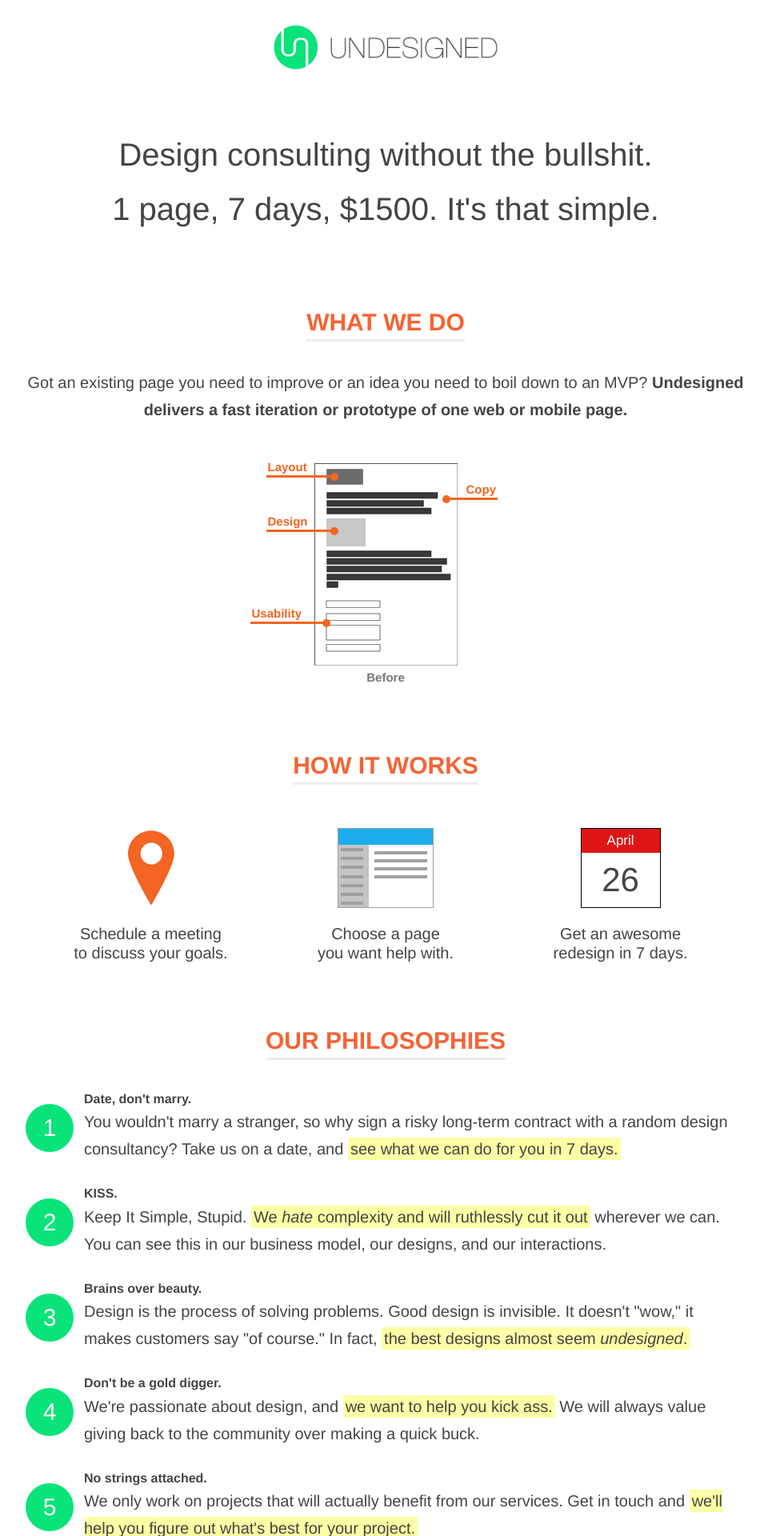
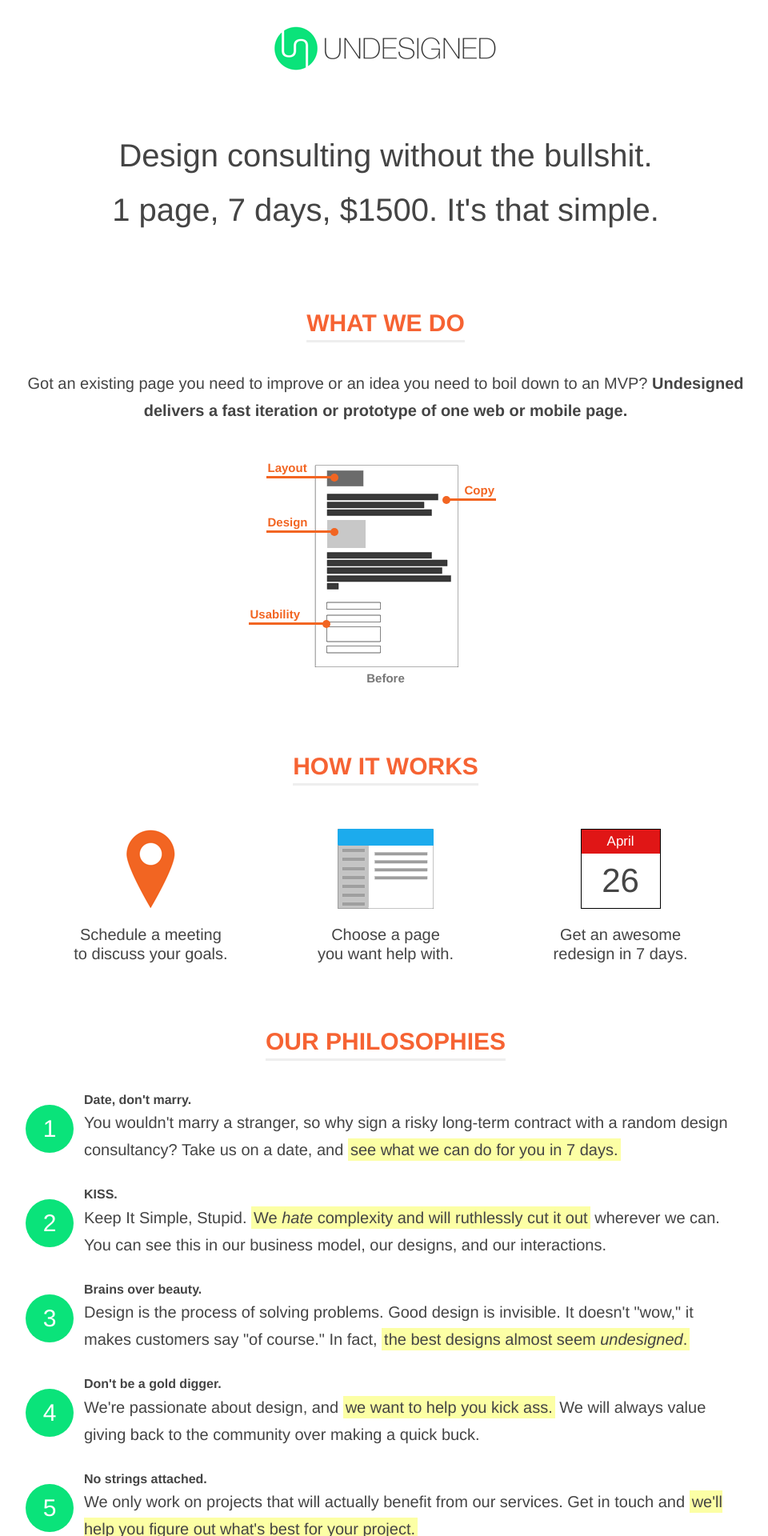
Before and after one commit to Undesigned/undesigned.github.io, a Jekyll site: the page built from index.html, in a window 1280 px wide. Shown: the top 1920 px of the page at 80% size, without its empty margins (158-1118 px from the left). Built offline with Jekyll 4.4.1, drawn with Linux system fonts in a browser that asks for light colours.

Commit message:
Added Retina versions of all images, adjusted some sizing issues, fixed alignment of annotations

```diff
--- a/_layouts/default.html
+++ b/_layouts/default.html
@@ -15,7 +15,7 @@
   <link rel="stylesheet" href="/css/main.css" type="text/css" />
 </head>
 <body>
-  <header><a href="/"><img src="/images/logo.png" width="287" height="59" alt="Undesigned" /></a></header>
+  <header><a href="/"><img src="/images/logo.png" width="288" height="60" alt="Undesigned" /></a></header>
   <main>
     {{ content }}
   </main>
--- a/css/main.css
+++ b/css/main.css
@@ -433,14 +433,14 @@ footer p#navbar a {
 
 #front-container {
   background-image: url('/images/before_deliverable.png');
-  width: 179px;
-  height: 253px;
+  width: 180px;
+  height: 255px;
 }
 
 #back-container {
   background-image: url('/images/after_deliverable.png');
-  width: 178px;
-  height: 252px;
+  width: 180px;
+  height: 255px;
 }
 
 #layout-front {
@@ -471,7 +471,7 @@ footer p#navbar a {
 #usability-front .label {
   padding-right: 30px;
   padding-left: 2px;
-  left: -90px;
+  left: -92px;
 }
 #copy-front {
   margin-top: 40px;
@@ -481,7 +481,7 @@ footer p#navbar a {
 #copy-front .label {
   padding-left: 20px;
   padding-right: 2px;
-  left: 10px;
+  left: 8px;
 }
 
 #layout-back {
@@ -522,7 +522,7 @@ footer p#navbar a {
 #copy-back .label {
   padding-left: 20px;
   padding-right: 2px;
-  left: 10px;
+  left: 8px;
 }
 
 ul#howitworks, ul#team {
--- a/index.html
+++ b/index.html
@@ -69,11 +69,11 @@ title: Undesigned
 
 <ul id="howitworks">
   <li>
-    <img src="images/howitworks2.png" alt="Schedule a meeting" width="67" height="100" />
+    <img src="images/location.png" alt="Schedule a meeting" width="70" height="100" />
     <p>Schedule a meeting<br>to discuss your goals.</p>
   </li>
   <li>
-    <img src="images/howitworks1.png" alt="Pick an item" width="120" height="100" />
+    <img src="images/item.png" alt="Pick an item" width="120" height="100" />
     <p>Choose a page<br>you want help with.</p>
   </li>
   <li>
```
Also changed, not shown: images/after_deliverable.png, images/after_deliverable@2x.png, images/before_deliverable.png, images/before_deliverable@2x.png, images/howitworks1.png (deleted), images/howitworks2.png (deleted), images/item.png (added), images/item@2x.png (added), images/location.png (added), images/location@2x.png (added), images/logo.png, images/logo@2x.png (added), images/team/manny.jpg, images/team/manny@2x.jpg (added), 3 more files.
